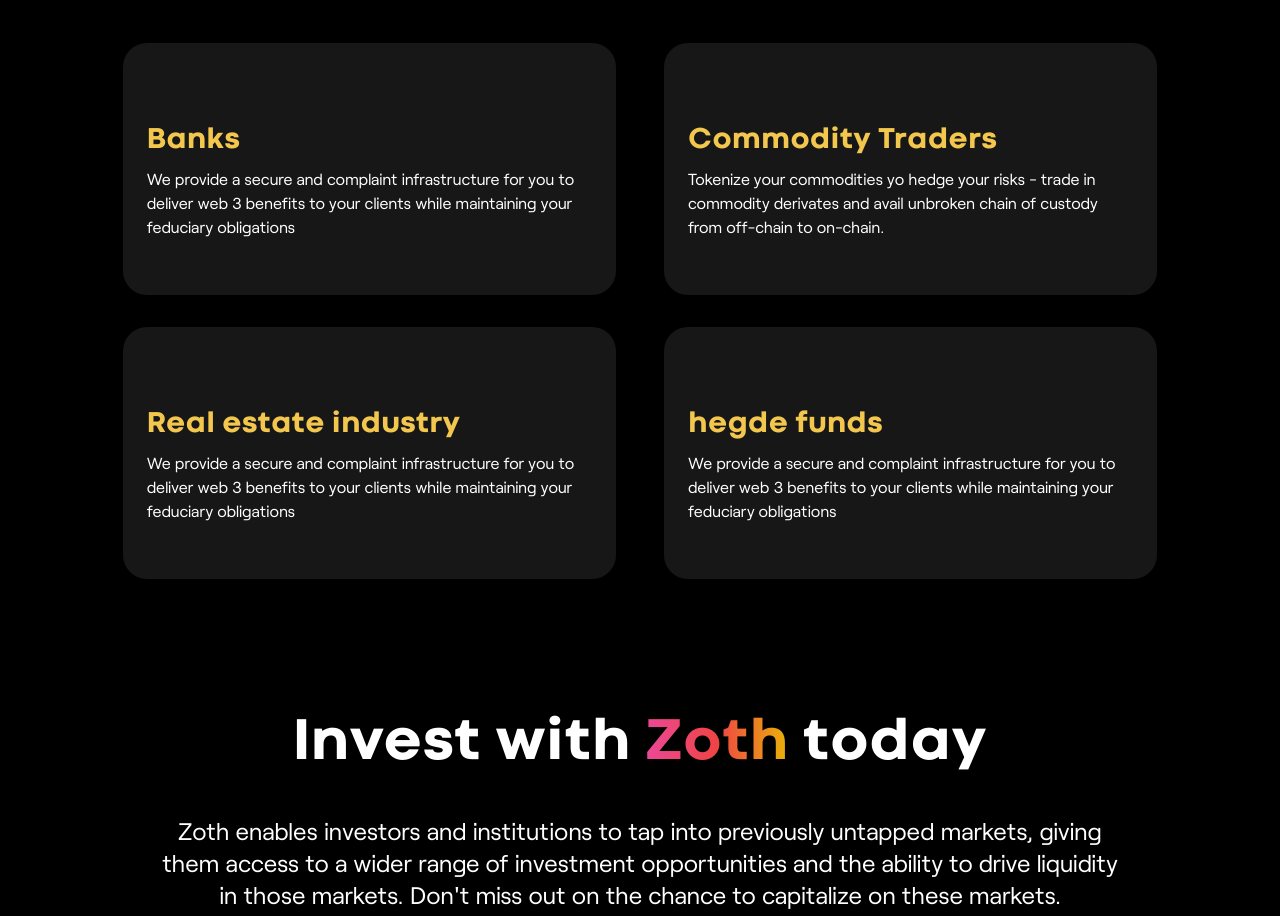
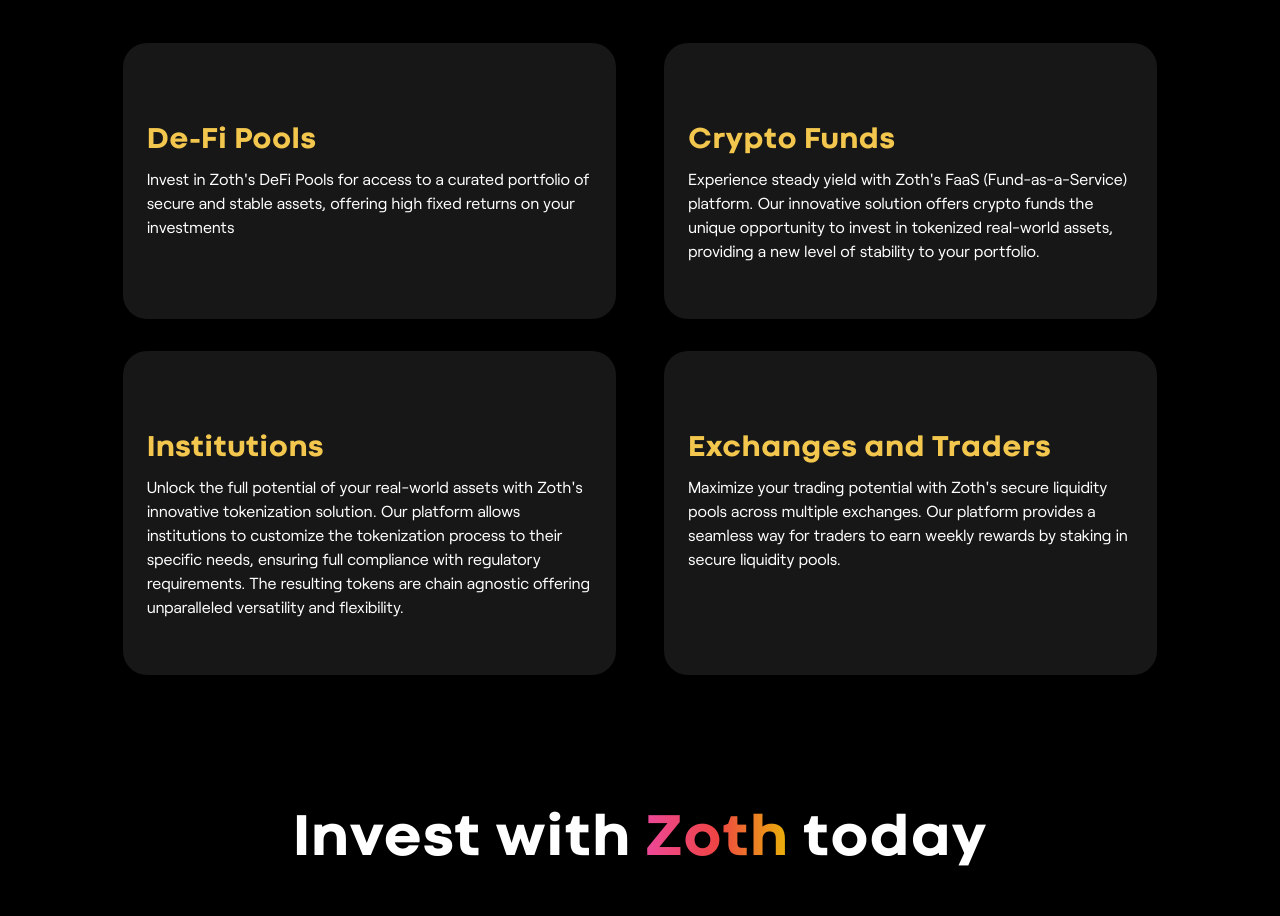
Before and after one commit to 0xZothio/landing_page_v1, a React (Create React App) app: page /institutions in a window 1280 px wide. Shown: the part 7340-8256 px from the top of the page. Built offline with nearby package versions, Linux system fonts and the light colour scheme.

Commit message:
Update Offerings.js

```diff
--- a/src/components/Offerings.js
+++ b/src/components/Offerings.js
@@ -4,27 +4,27 @@ import { fadeIn, slideIn } from "../utils/motion";
 const data = [
   {
     id: 1,
-    topic: "Banks",
+    topic: "De-Fi Pools",
     description:
-      "We provide a secure and complaint infrastructure for you to deliver web 3 benefits to your clients while maintaining your feduciary obligations",
+      "Invest in Zoth's DeFi Pools for access to a curated portfolio of secure and stable assets, offering high fixed returns on your investments",
   },
   {
     id: 2,
-    topic: "Commodity Traders",
+    topic: "Crypto Funds",
     description:
-      "Tokenize your commodities yo hedge your risks - trade in commodity derivates and avail unbroken chain of custody from off-chain to on-chain.",
+      "Experience steady yield with Zoth's FaaS (Fund-as-a-Service) platform. Our innovative solution offers crypto funds the unique opportunity to invest in tokenized real-world assets, providing a new level of stability to your portfolio.",
   },
   {
     id: 3,
-    topic: "Real estate industry",
+    topic: "Institutions",
     description:
-      "We provide a secure and complaint infrastructure for you to deliver web 3 benefits to your clients while maintaining your feduciary obligations",
+      "Unlock the full potential of your real-world assets with Zoth's innovative tokenization solution. Our platform allows institutions to customize the tokenization process to their specific needs, ensuring full compliance with regulatory requirements. The resulting tokens are chain agnostic offering unparalleled versatility and flexibility.",
   },
   {
     id: 4,
-    topic: "hegde funds",
+    topic: "Exchanges and Traders",
     description:
-      "We provide a secure and complaint infrastructure for you to deliver web 3 benefits to your clients while maintaining your feduciary obligations",
+      "Maximize your trading potential with Zoth's secure liquidity pools across multiple exchanges. Our platform provides a seamless way for traders to earn weekly rewards by staking in secure liquidity pools.",
   },
 ];
 const Offerings = () => {
```
